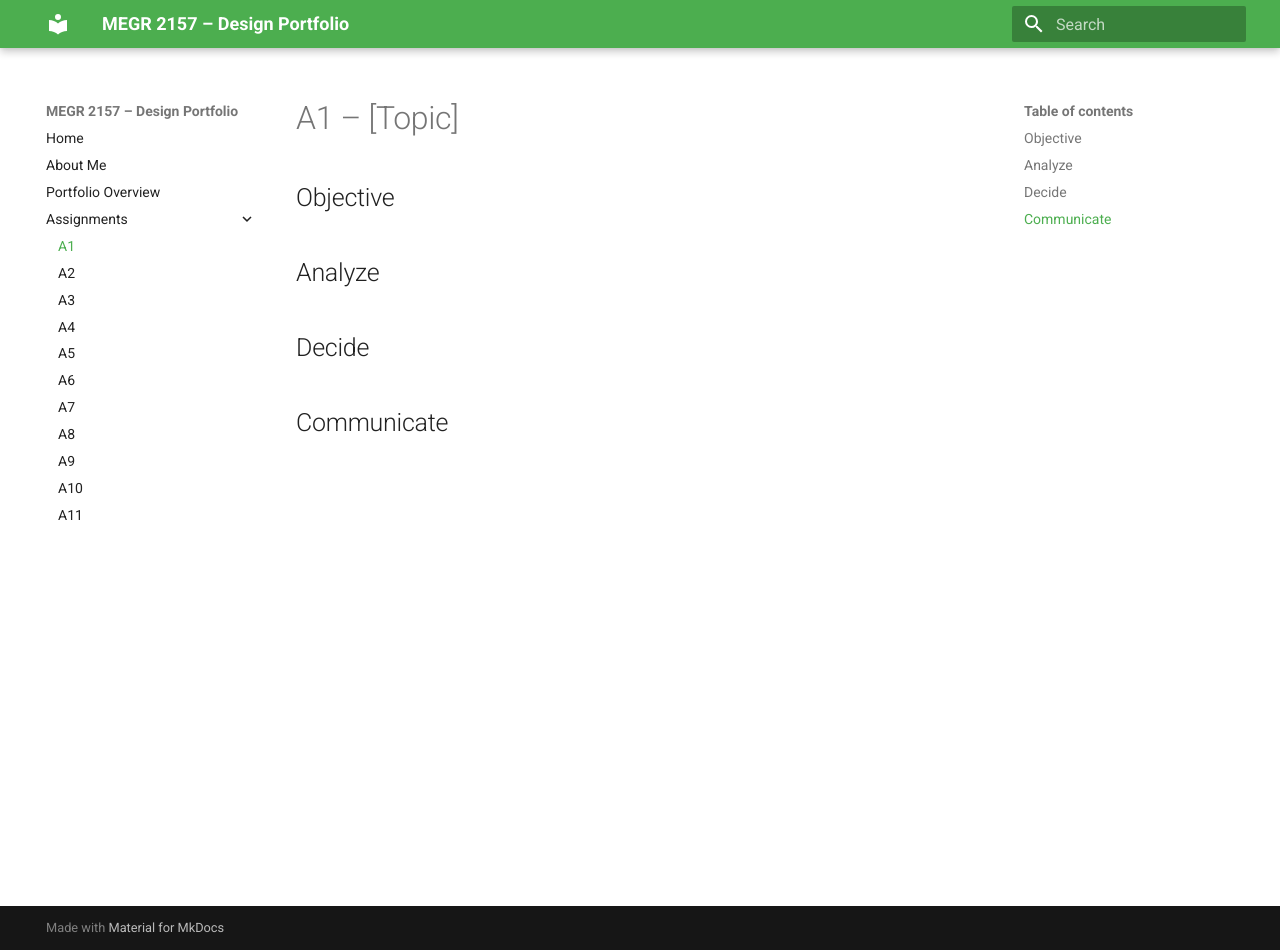
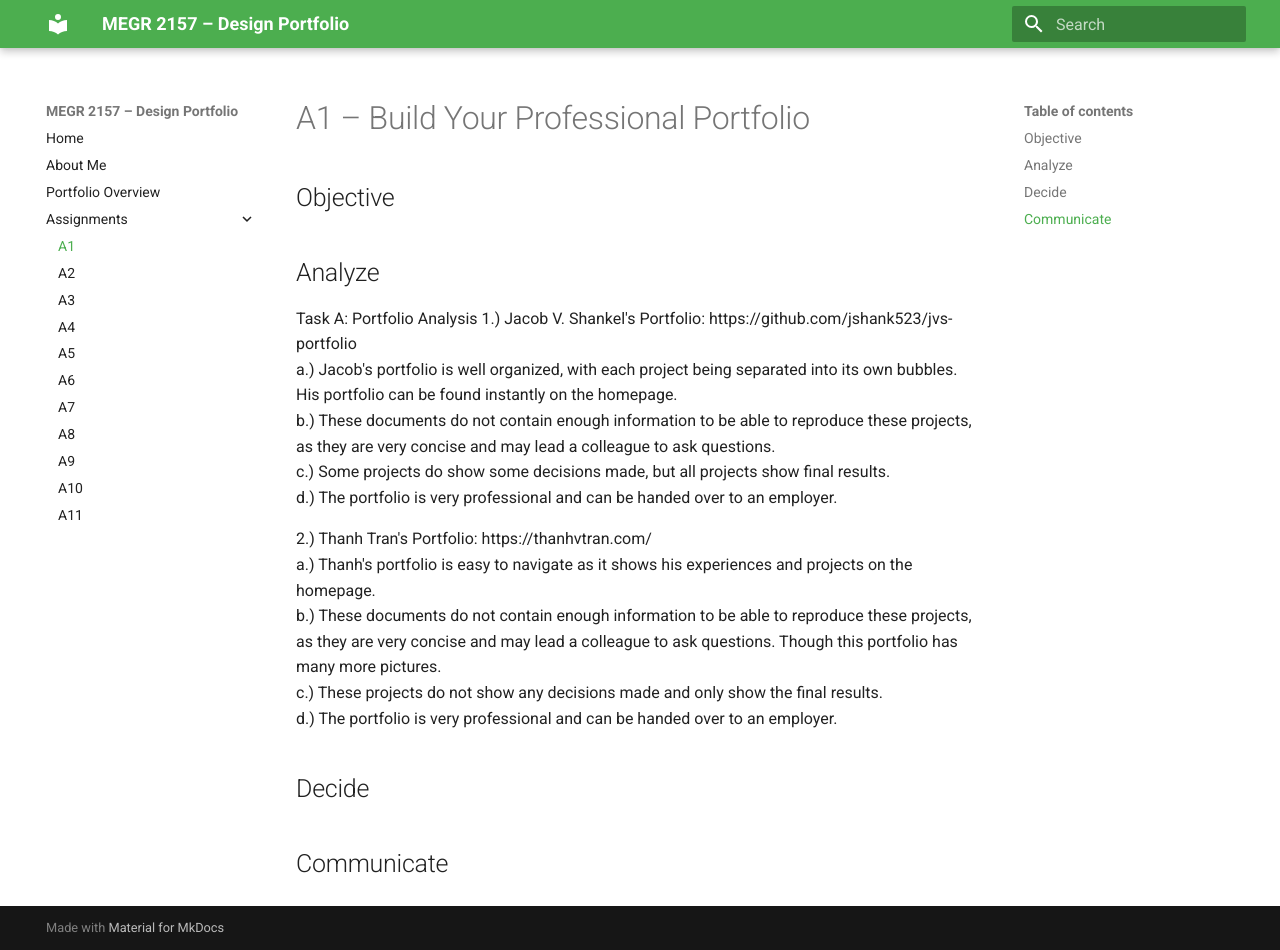
Before and after one commit to rhoang628/megr2156-portfolio, an MkDocs documentation site: the page built from docs/assignments/A01/index.md, in a window 1280 px wide and 950 px high. Built offline with MkDocs 1.6.1 and Material for MkDocs 9.7.7, drawn with Linux system fonts in a browser that asks for light colours.

Commit message:
Revise A1 index with portfolio analysis details
Updated the assignment index with portfolio analysis for Jacob V. Shankel and Thanh Tran.

```diff
--- a/docs/assignments/A01/index.md
+++ b/docs/assignments/A01/index.md
@@ -1,10 +1,21 @@
-# A1 – [Topic]
+# A1 – Build Your Professional Portfolio
 
 ## Objective
 
 
 ## Analyze
+Task A: Portfolio Analysis
+1.) Jacob V. Shankel's Portfolio: https://github.com/jshank523/jvs-portfolio
+  a.) Jacob's portfolio is well organized, with each project being separated into its own bubbles. His portfolio can be found instantly on the homepage.
+  b.) These documents do not contain enough information to be able to reproduce these projects, as they are very concise and may lead a colleague to ask questions.
+  c.) Some projects do show some decisions made, but all projects show final results.
+  d.) The portfolio is very professional and can be handed over to an employer.
 
+2.) Thanh Tran's Portfolio: https://thanhvtran.com/
+  a.) Thanh's portfolio is easy to navigate as it shows his experiences and projects on the homepage.
+  b.) These documents do not contain enough information to be able to reproduce these projects, as they are very concise and may lead a colleague to ask questions. Though this portfolio has many more pictures.
+  c.) These projects do not show any decisions made and only show the final results.
+  d.) The portfolio is very professional and can be handed over to an employer.
 
 ## Decide
 
```
